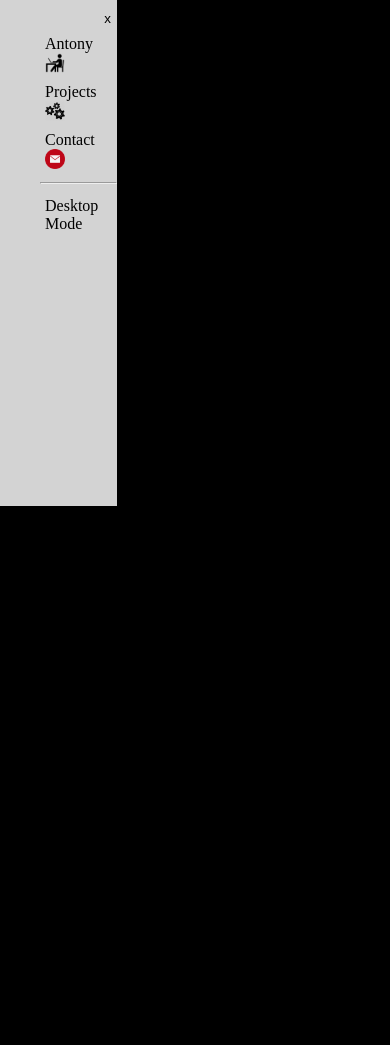
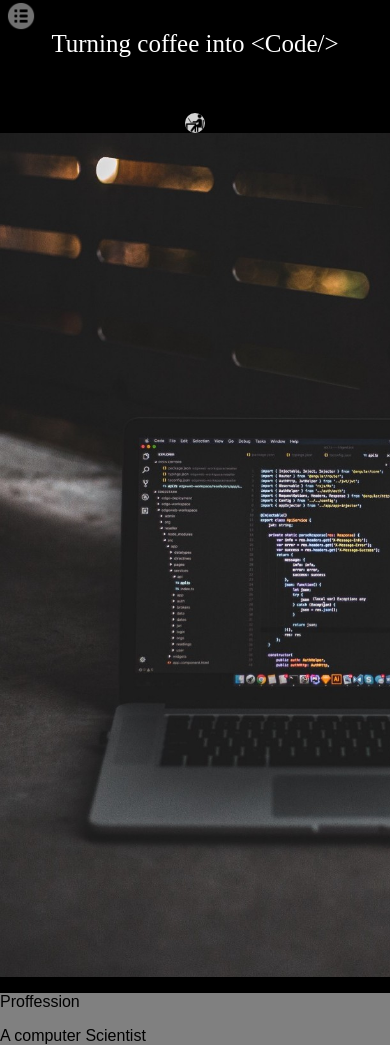
Before and after one commit to kaigikinyua/Portfolio-, a PHP site: page /phoneindex.html in a window 390 px wide. Before the commit the page ends 506 px from the top, so only its background shows below. Run offline with PHP 8.4, Linux system fonts and the light colour scheme.

Commit message:
adding background to phone and few styling

```diff
--- a/Version2/CSS/phoneindex.css
+++ b/Version2/CSS/phoneindex.css
@@ -3,12 +3,14 @@ body{
   padding:0;
   margin: 0;
 }
+/*--divs and regions --*/
 div.navbar{
+  visibility: hidden;
   padding:0;
   position: fixed;
   left:0px;
   height:60%;
-  width:30%;
+  width:60%;
   background: lightgray;
   color:black;
 }
@@ -38,10 +40,21 @@ ul.navlist li:hover{
 }
 div.navhide{
   position: fixed;
-  visibility: hidden;
+  visibility: visible;
   background:black;
   border-color: green;
   border-width: 3px;
+}
+div.bgslider{
+  background-image: url('../Images/s1_phone.jpeg');
+  background-attachment: fixed;
+  background-size: cover;
+  height:100vh;
+}
+div.module{
+  background: gray;
+  width:100%;
+  font-family: fantasy;
 }
 /*---buttons-------*/
 button.cancel{
@@ -67,3 +80,18 @@ button.restoreNav{
   border:none;
   background: none;
 }
+/*----text-------------*/
+p.motto{
+  padding: 30px;
+  color:white;
+  font-family:inherit;
+  font-size:25;
+  animation-name: colorChange;
+  animation-duration: 3s;
+  animation-delay: 2s;
+}
+@keyframes colorChange{
+  0%{color:green;}
+  50%{color:red;font-weight: lighter;}
+  100%{color:blue;}
+}
--- a/Version2/index.html
+++ b/Version2/index.html
@@ -3,6 +3,7 @@
     <title>
       Antony
     </title>
+    <meta charset="UTF-8"/>
     <link rel="stylesheet" type="text/css" href="CSS/index.css"/>
   </head>
   <body>
--- a/Version2/phoneindex.html
+++ b/Version2/phoneindex.html
@@ -1,6 +1,7 @@
 <html>
   <head>
     <title>Antony</title>
+    <meta charset="UTF-8"/>
     <link rel="stylesheet" type="text/css" href="CSS/phoneindex.css"/>
     <script src="JS/phone.js"></script>
   </head>
@@ -20,6 +21,25 @@
         <li><a href="index.html">Desktop Mode</a></li>
       </ul>
     </div>
-    <div style="height:100px;width:100px;background:red;"></div>
+      <center>
+        <p class="motto" id="motto"></p>
+        <img height="20px" width="20px" style="background:lightgray;border-radius:50%;" src="Images/projects.png"/>
+      </center>
+      <script>
+          var i=0;var text="Turning coffee into <Code/>";
+          function textAnim(){
+            if(i<text.length){
+              document.getElementById('motto').innerHTML+=text.charAt(i);
+              i++;setTimeout(textAnim,70);
+            }
+          }
+          textAnim();
+      </script>
+    <div class="bgslider">
+    </div>
+    <div class="module">
+      <p class="title">Proffession</p>
+      A computer Scientist
+    </div>
   </body>
 </html>
```
Also changed, not shown: Version2/Images/s1_phone.jpeg (added).
